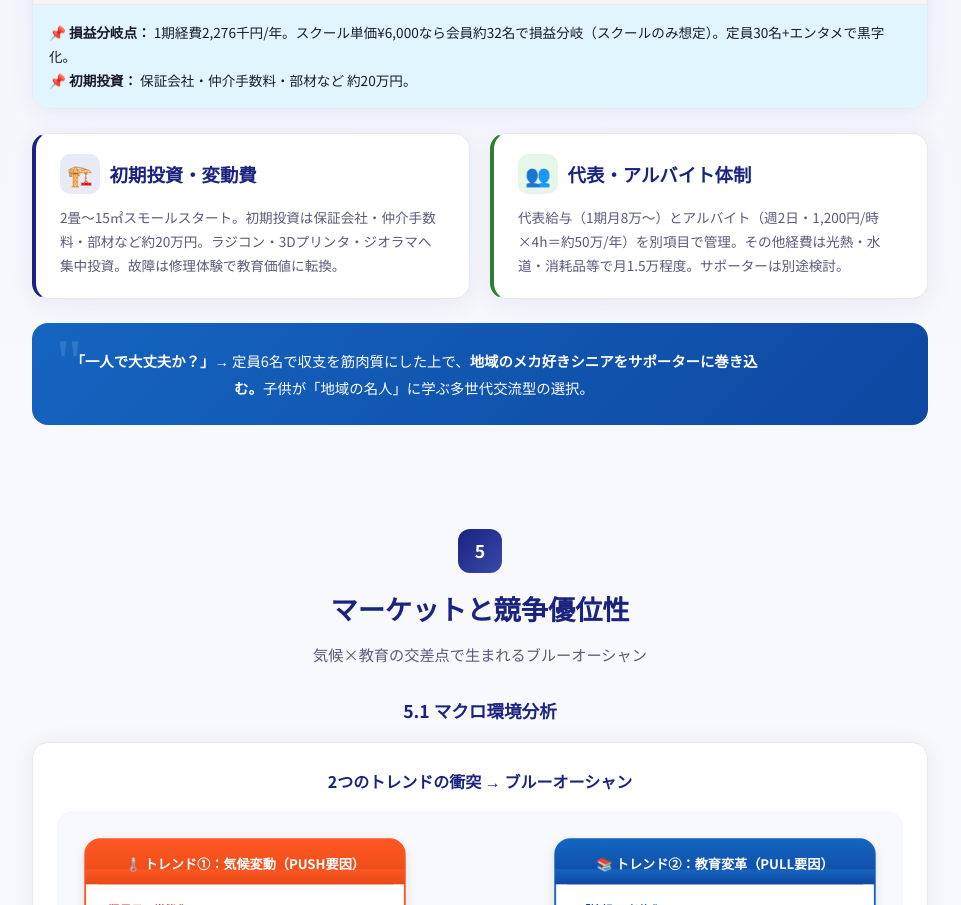
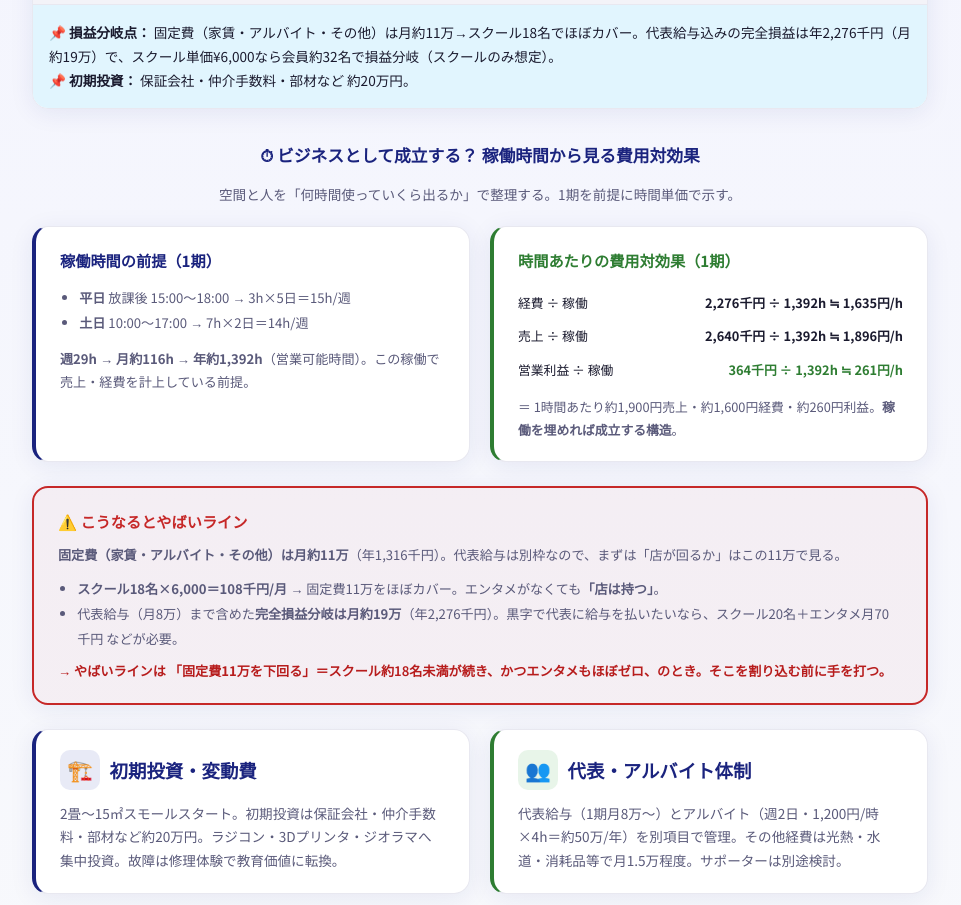
Before and after one commit to masa360/fujiden-gaiyo, a plain HTML site: page index.html in a window 1280 px wide. Shown: the part 6290-7195 px from the top of the page, without its empty margins (160-1121 px from the left). Drawn offline with nearby package versions, Linux system fonts and the light colour scheme.

Commit message:
損益分岐を修正：固定費月11万（代表除く）・18名で店は持つ・やばいラインを明確化
Made-with: Cursor

```diff
--- a/index.html
+++ b/index.html
@@ -1281,12 +1281,46 @@
             </tr>
             <tr>
               <td colspan="5" style="background:var(--info-light);padding:1rem;font-size:0.85rem;">
-                <strong>📌 損益分岐点：</strong> 1期経費2,276千円/年。スクール単価¥6,000なら会員約32名で損益分岐（スクールのみ想定）。定員30名+エンタメで黒字化。<br><strong>📌 初期投資：</strong> 保証会社・仲介手数料・部材など 約20万円。
+                <strong>📌 損益分岐点：</strong> 固定費（家賃・アルバイト・その他）は月約11万→スクール18名でほぼカバー。代表給与込みの完全損益は年2,276千円（月約19万）で、スクール単価¥6,000なら会員約32名で損益分岐（スクールのみ想定）。<br><strong>📌 初期投資：</strong> 保証会社・仲介手数料・部材など 約20万円。
               </td>
             </tr>
           </tbody>
         </table>
       </div>
+    </div>
+
+    <!-- 稼働時間×費用対効果＆やばいライン -->
+    <h3 style="text-align:center;font-size:1.05rem;font-weight:700;color:var(--primary);margin:2rem 0 0.75rem" class="fade-in">⏱ ビジネスとして成立する？ 稼働時間から見る費用対効果</h3>
+    <p style="text-align:center;font-size:0.85rem;color:var(--text-light);margin-bottom:1.25rem" class="fade-in">空間と人を「何時間使っていくら出るか」で整理する。1期を前提に時間単価で示す。</p>
+
+    <div class="grid-2 fade-in" style="margin-bottom:1.5rem">
+      <div class="card" style="border-left:4px solid var(--primary)">
+        <h4 style="font-size:0.95rem;font-weight:700;color:var(--primary);margin-bottom:0.75rem">稼働時間の前提（1期）</h4>
+        <ul style="font-size:0.82rem;color:var(--text-light);padding-left:1.2rem;line-height:1.9;margin:0 0 0.75rem 0">
+          <li><strong>平日</strong> 放課後 15:00〜18:00 → 3h×5日＝15h/週</li>
+          <li><strong>土日</strong> 10:00〜17:00 → 7h×2日＝14h/週</li>
+        </ul>
+        <p style="font-size:0.82rem;color:var(--text-light);margin:0"><strong>週29h → 月約116h → 年約1,392h</strong>（営業可能時間）。この稼働で売上・経費を計上している前提。</p>
+      </div>
+      <div class="card" style="border-left:4px solid #2e7d32">
+        <h4 style="font-size:0.95rem;font-weight:700;color:#2e7d32;margin-bottom:0.75rem">時間あたりの費用対効果（1期）</h4>
+        <table style="font-size:0.8rem;margin:0;width:100%">
+          <tr><td style="padding:0.35rem 0;border:none">経費 ÷ 稼働</td><td style="padding:0.35rem 0;border:none;text-align:right"><strong>2,276千円 ÷ 1,392h ≒ 1,635円/h</strong></td></tr>
+          <tr><td style="padding:0.35rem 0;border:none">売上 ÷ 稼働</td><td style="padding:0.35rem 0;border:none;text-align:right"><strong>2,640千円 ÷ 1,392h ≒ 1,896円/h</strong></td></tr>
+          <tr><td style="padding:0.35rem 0;border:none">営業利益 ÷ 稼働</td><td style="padding:0.35rem 0;border:none;text-align:right;color:var(--success)"><strong>364千円 ÷ 1,392h ≒ 261円/h</strong></td></tr>
+        </table>
+        <p style="font-size:0.8rem;color:var(--text-light);margin-top:0.6rem;margin-bottom:0">＝ 1時間あたり約1,900円売上・約1,600円経費・約260円利益。<strong>稼働を埋めれば成立する構造</strong>。</p>
+      </div>
+    </div>
+
+    <div class="card fade-in" style="border:2px solid #c62828;background:rgba(198,40,40,0.04);margin-bottom:1.5rem">
+      <h4 style="font-size:0.95rem;font-weight:700;color:#c62828;margin-bottom:0.6rem">⚠️ こうなるとやばいライン</h4>
+      <p style="font-size:0.82rem;color:var(--text-light);margin-bottom:0.6rem"><strong>固定費（家賃・アルバイト・その他）は月約11万</strong>（年1,316千円）。代表給与は別枠なので、まずは「店が回るか」はこの11万で見る。</p>
+      <ul style="font-size:0.82rem;color:var(--text-light);padding-left:1.2rem;line-height:1.9;margin:0 0 0.5rem 0">
+        <li><strong>スクール18名×6,000＝108千円/月</strong> → 固定費11万をほぼカバー。エンタメがなくても<strong>「店は持つ」</strong>。</li>
+        <li>代表給与（月8万）まで含めた<strong>完全損益分岐は月約19万</strong>（年2,276千円）。黒字で代表に給与を払いたいなら、スクール20名＋エンタメ月70千円 などが必要。</li>
+      </ul>
+      <p style="font-size:0.82rem;color:#b71c1c;font-weight:600;margin:0">→ やばいラインは <strong>「固定費11万を下回る」</strong>＝スクール約18名未満が続き、かつエンタメもほぼゼロ、のとき。そこを割り込む前に手を打つ。</p>
     </div>
 
     <!-- 投資・運営体制 -->
```
